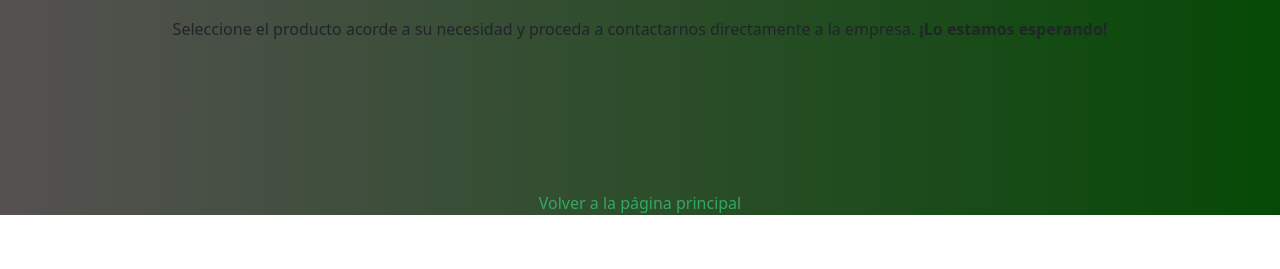
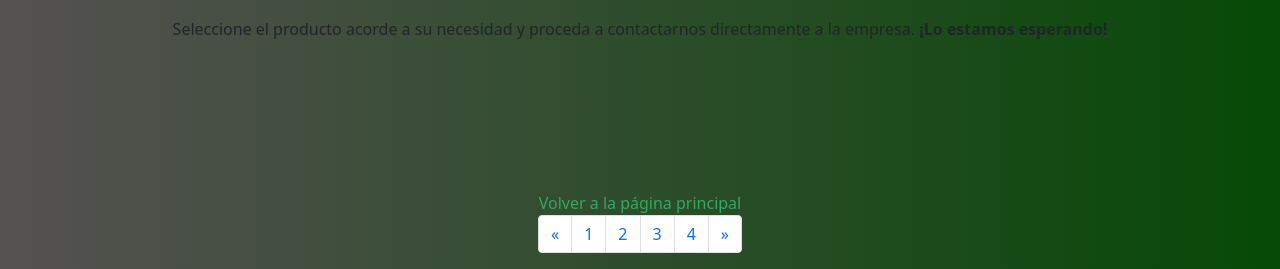
Before and after one commit to CostaSuDO/neumaticos, a website: page productos.html in a window 1280 px wide. Shown: the part 916-1185 px from the top of the page. Before the commit the page ends 1131 px from the top, so only its background shows below. Drawn offline with nearby package versions, Linux system fonts and the light colour scheme.

Commit message:
Agregada barra inferior Bootstrap

```diff
--- a/productos.html
+++ b/productos.html
@@ -57,6 +57,25 @@
 
         <footer class="footer">
             <a class="footer_a" href="./index.html">Volver a la página principal</a>
+
+            <nav class="nav_footer" aria-label="Page navigation example">
+                <ul class="pagination">
+                  <li class="page-item">
+                    <a class="page-link" href="./quienes-somos.html" aria-label="Anterior">
+                      <span aria-hidden="true">&laquo;</span>
+                    </a>
+                  </li>
+                  <li class="page-item"><a class="page-link" href="./quienes-somos.html">1</a></li>
+                  <li class="page-item"><a class="page-link" href="./productos.html">2</a></li>
+                  <li class="page-item"><a class="page-link" href="./contacto.html">3</a></li>
+                  <li class="page-item"><a class="page-link" href="./ubicacion.html">4</a></li>
+                  <li class="page-item">
+                    <a class="page-link" href="./contacto.html" aria-label="Próximo">
+                      <span aria-hidden="true">&raquo;</span>
+                    </a>
+                  </li>
+                </ul>
+              </nav>
         </footer>
 
 
--- a/scss/componentes/_footer.scss
+++ b/scss/componentes/_footer.scss
@@ -29,3 +29,8 @@
         color: rgb(16, 168, 123);
     }
 }
+
+.nav_footer{
+    display:flex;
+    justify-content: center;
+}
```
Also changed, not shown: contacto.html (+19 -0 lines), index.html (+19 -0 lines), quienes-somos.html (+19 -0 lines), ubicacion.html (+19 -0 lines), css/style.css, scss/base/_mixin.scss (line endings or trailing spaces), 1 other file.
